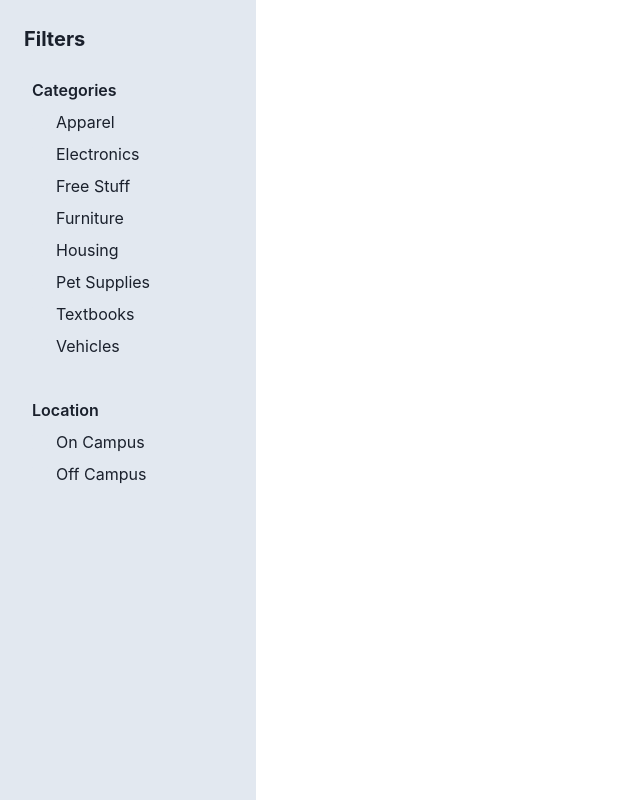
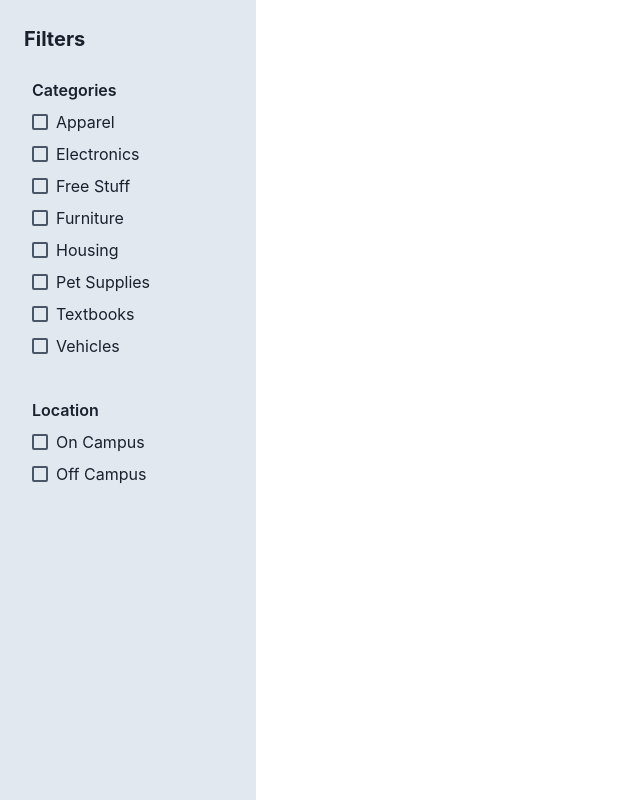
Before and after one commit to soramicha/marquee, a React (Vite) app in the folder packages/frontend/: page /filternavbar in a window 1280 px wide. Shown: the whole page, without its empty margins (0-640 px from the left). Built offline with nearby package versions, Linux system fonts and the light colour scheme.

Commit message:
fixed checkbox issue

```diff
--- a/packages/frontend/src/pages/FilterNavbar.jsx
+++ b/packages/frontend/src/pages/FilterNavbar.jsx
@@ -34,11 +34,11 @@ function FilterNavbar({
         </Text>
         <CheckboxGroup
           value={selectedCategories}
-          onChange={(values) => setSelectedCategories(values)}
+          onChange={(values) => setSelectedCategories([...values])}
         >
           <Flex direction="column" gap="2">
             {categories.map((category) => (
-              <Checkbox key={category} value={category}>
+              <Checkbox key={category} value={category} borderColor="gray.600">
                 {category}
               </Checkbox>
             ))}
@@ -52,11 +52,11 @@ function FilterNavbar({
         </Text>
         <CheckboxGroup
           value={selectedLocations}
-          onChange={(values) => setSelectedLocations(values)}
+          onChange={(values) => setSelectedLocations([...values])}
         >
           <Flex direction="column" gap="2">
             {locations.map((loc) => (
-              <Checkbox key={loc} value={loc}>
+              <Checkbox key={loc} value={loc} borderColor="gray.600">
                 {loc}
               </Checkbox>
             ))}
```
